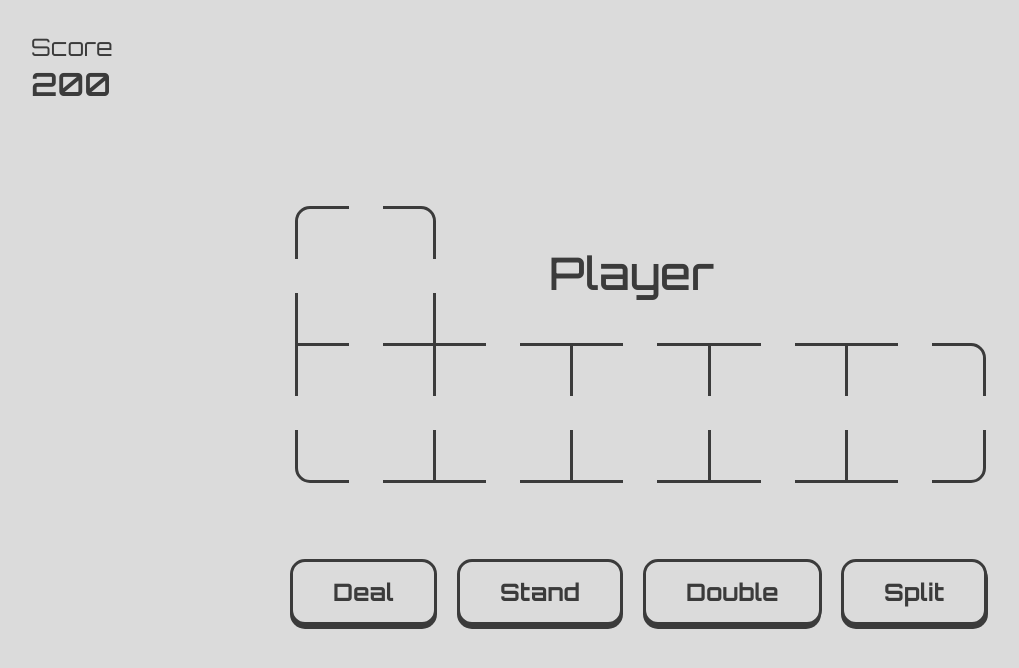
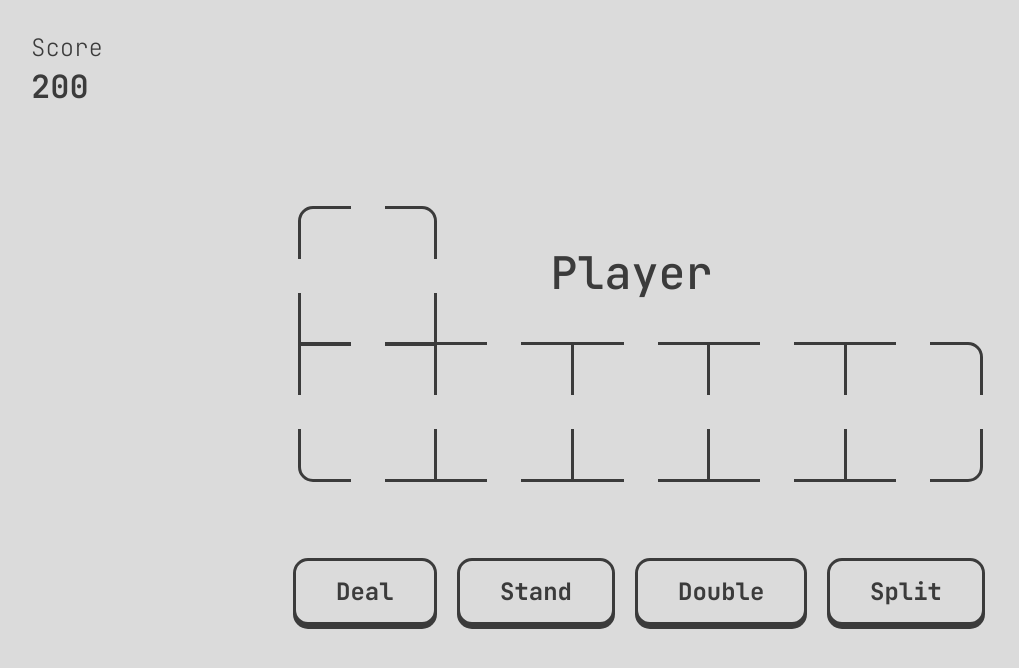
Before and after one commit to grahamhagenah/blackjack, a React (Create React App) app: page / in a window 1280 px wide. Shown: the top 668 px of the page, without its empty margins (1-1020 px from the left). Built offline with nearby package versions, Linux system fonts and the light colour scheme.

Commit message:
changing font to mono

```diff
--- a/src/App.css
+++ b/src/App.css
@@ -1,4 +1,4 @@
-@import url('https://fonts.googleapis.com/css2?family=Orbitron:wght@200;300;400;500;600;700;800&display=swap');
+@import url('https://fonts.googleapis.com/css2?family=JetBrains+Mono:wght@100;200;300;400;500;600;700;800&display=swap');
 
 
 html,
@@ -7,7 +7,7 @@
 }
 
 body {
-  font-family: 'Orbitron', sans-serif;
+  font-family: 'JetBrains Mono', monospace;
   background-color: #DBDBDB;
   display: flex;
   flex-direction: column;
@@ -59,7 +59,7 @@
 }
 
 .front {
-  font-family: 'Orbitron', sans-serif;
+  font-family: 'JetBrains Mono', monospace;
   display: block;
   padding: 15px 40px;
   border-radius: 15px;
--- a/src/App.js
+++ b/src/App.js
@@ -95,6 +95,7 @@
   const [nextDealerPosition, setNextDealerPosition] = useState(0)
   const [playersTurn, togglePlayersTurn] = useState(true)
   const [gameOver, toggleGameOver] = useState(false)
+  const [playerWins, setplayerWins] = useState(false)
   const [score, setScore] = useState(200)
 
   const total = (hand) => {
```
